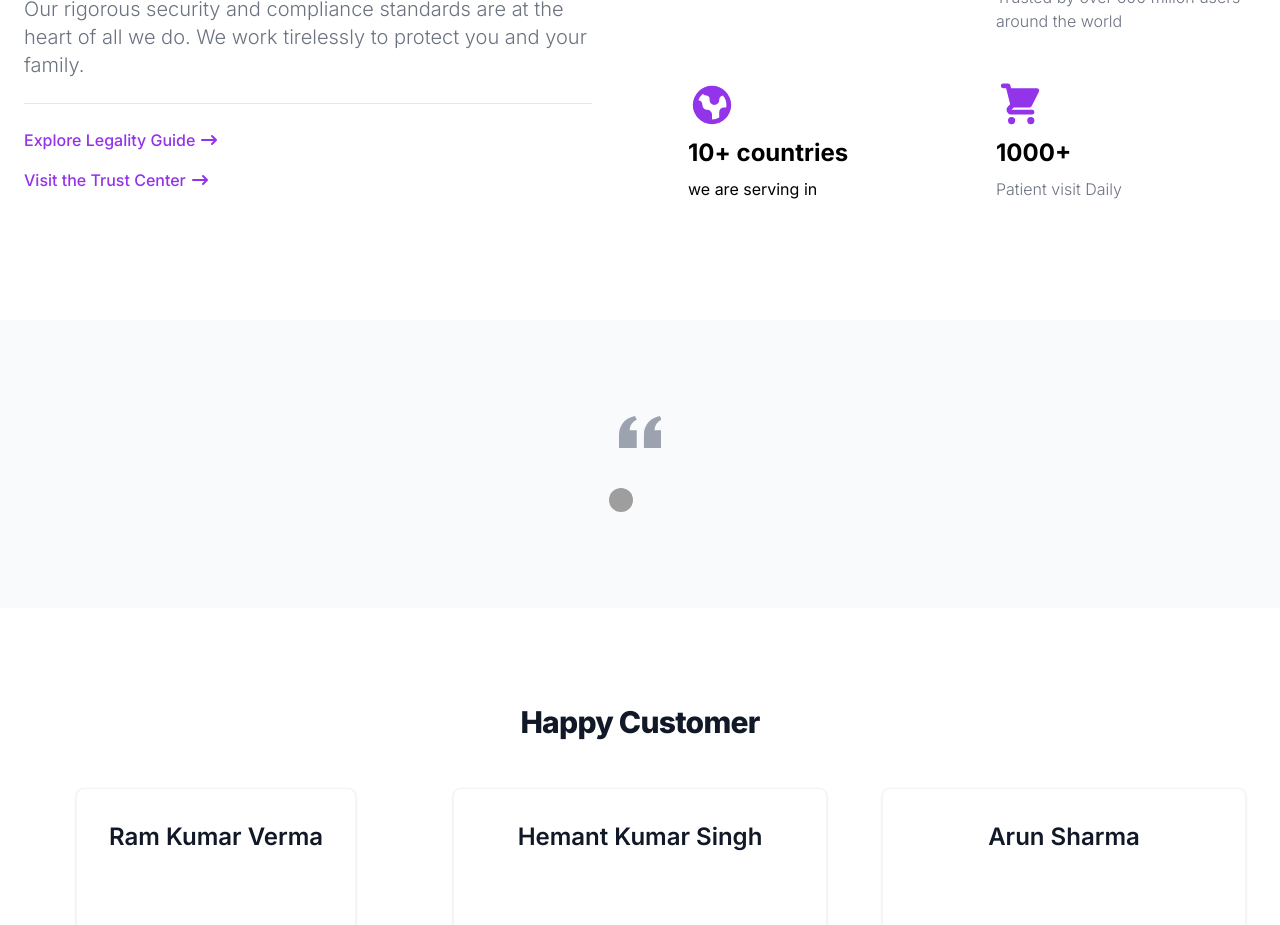
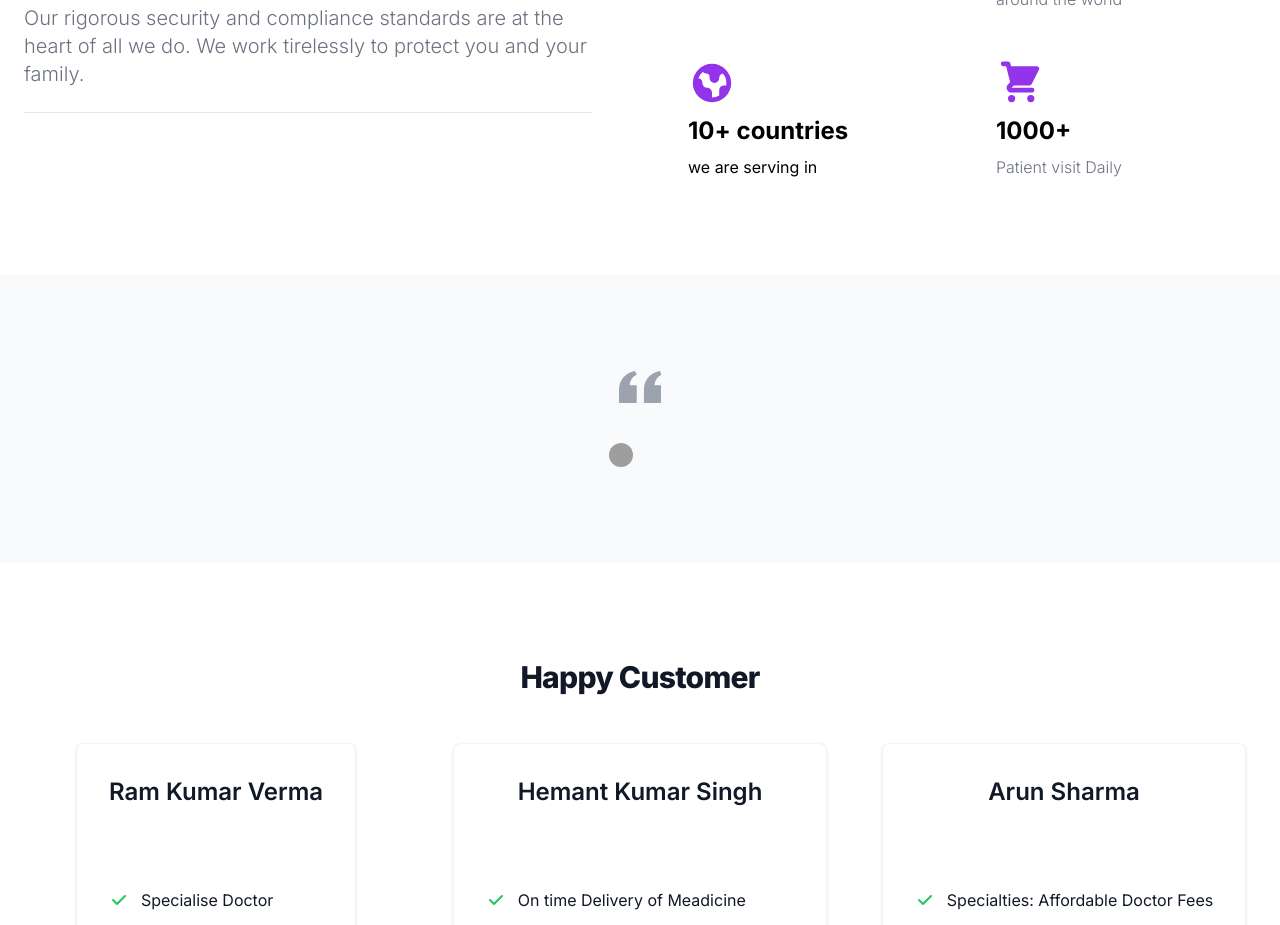
Before and after one commit to Eng99Arjun/EdocPlus, a Next.js app in the folder frontend/: page / in a window 1280 px wide. Shown: the part 1400-2325 px from the top of the page. Built offline with nearby package versions, Linux system fonts and the light colour scheme; grey boxes are pictures that could not be loaded.

Commit message:
refactor: Remove unused code for homepage links

```diff
--- a/frontend/src/app/page.jsx
+++ b/frontend/src/app/page.jsx
@@ -205,46 +205,8 @@ const Home = () => {
               we do. We work tirelessly to protect you and your family.
             </p>
             <div className="pt-6 mt-6 space-y-4 border-t border-gray-200 dark:border-gray-700">
-              <div>
-                <a
-                  href="#"
-                  className="inline-flex items-center text-base font-medium text-purple-600 hover:text-purple-800 dark:text-purple-500 dark:hover:text-purple-700"
-                >
-                  Explore Legality Guide
-                  <svg
-                    className="w-5 h-5 ml-1"
-                    fill="currentColor"
-                    viewBox="0 0 20 20"
-                    xmlns="http://www.w3.org/2000/svg"
-                  >
-                    <path
-                      fillRule="evenodd"
-                      d="M12.293 5.293a1 1 0 011.414 0l4 4a1 1 0 010 1.414l-4 4a1 1 0 01-1.414-1.414L14.586 11H3a1 1 0 110-2h11.586l-2.293-2.293a1 1 0 010-1.414z"
-                      clipRule="evenodd"
-                    />
-                  </svg>
-                </a>
-              </div>
-              <div>
-                <a
-                  href="#"
-                  className="inline-flex items-center text-base font-medium text-purple-600 hover:text-purple-800 dark:text-purple-500 dark:hover:text-purple-700"
-                >
-                  Visit the Trust Center
-                  <svg
-                    className="w-5 h-5 ml-1"
-                    fill="currentColor"
-                    viewBox="0 0 20 20"
-                    xmlns="http://www.w3.org/2000/svg"
-                  >
-                    <path
-                      fillRule="evenodd"
-                      d="M12.293 5.293a1 1 0 011.414 0l4 4a1 1 0 010 1.414l-4 4a1 1 0 01-1.414-1.414L14.586 11H3a1 1 0 110-2h11.586l-2.293-2.293a1 1 0 010-1.414z"
-                      clipRule="evenodd"
-                    />
-                  </svg>
-                </a>
-              </div>
+
+
             </div>
           </div>
           <div className="col-span-2 space-y-8 md:grid md:grid-cols-2 md:gap-12 md:space-y-0">
```
